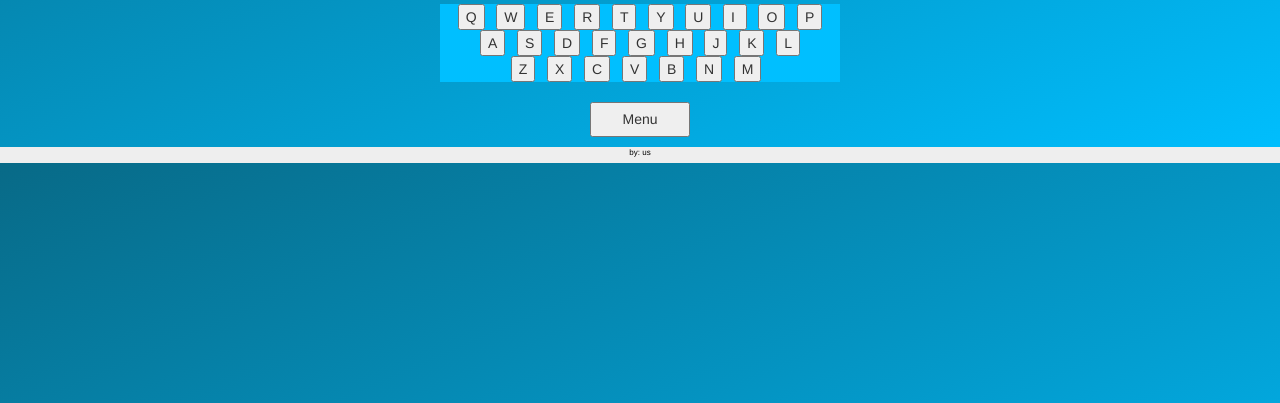
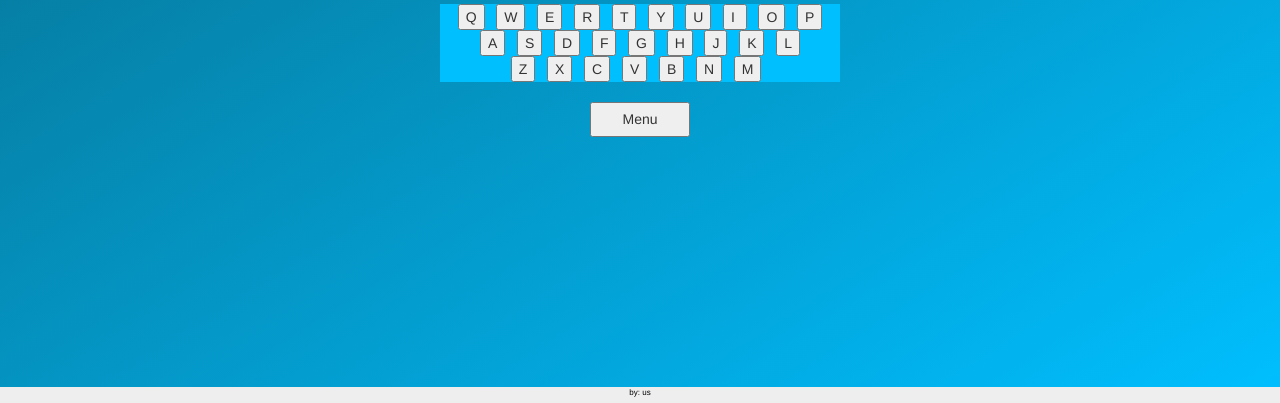
Before and after one commit to haoc/cs109_project, a plain HTML site: page EvilHangman/public/index.html in a window 1280 px wide. Shown: the part 397-800 px from the top of the page. Drawn offline with nearby package versions, Linux system fonts and the light colour scheme.

Commit message:
better css for big monitors??

```diff
--- a/EvilHangman/public/stylesheets/main.css
+++ b/EvilHangman/public/stylesheets/main.css
@@ -1,4 +1,5 @@
-body {
+body, html{
+	height:100%;
 	min-width:100%;
 	min-height:100%;
 	margin:0;
@@ -43,7 +44,7 @@ body {
 	color:black;
 	clear:both;
 	text-align:center;
-	position:relative;
+	position:absolute;
 	bottom: 0;
 	left: 0;
 	width: 100%;
```
